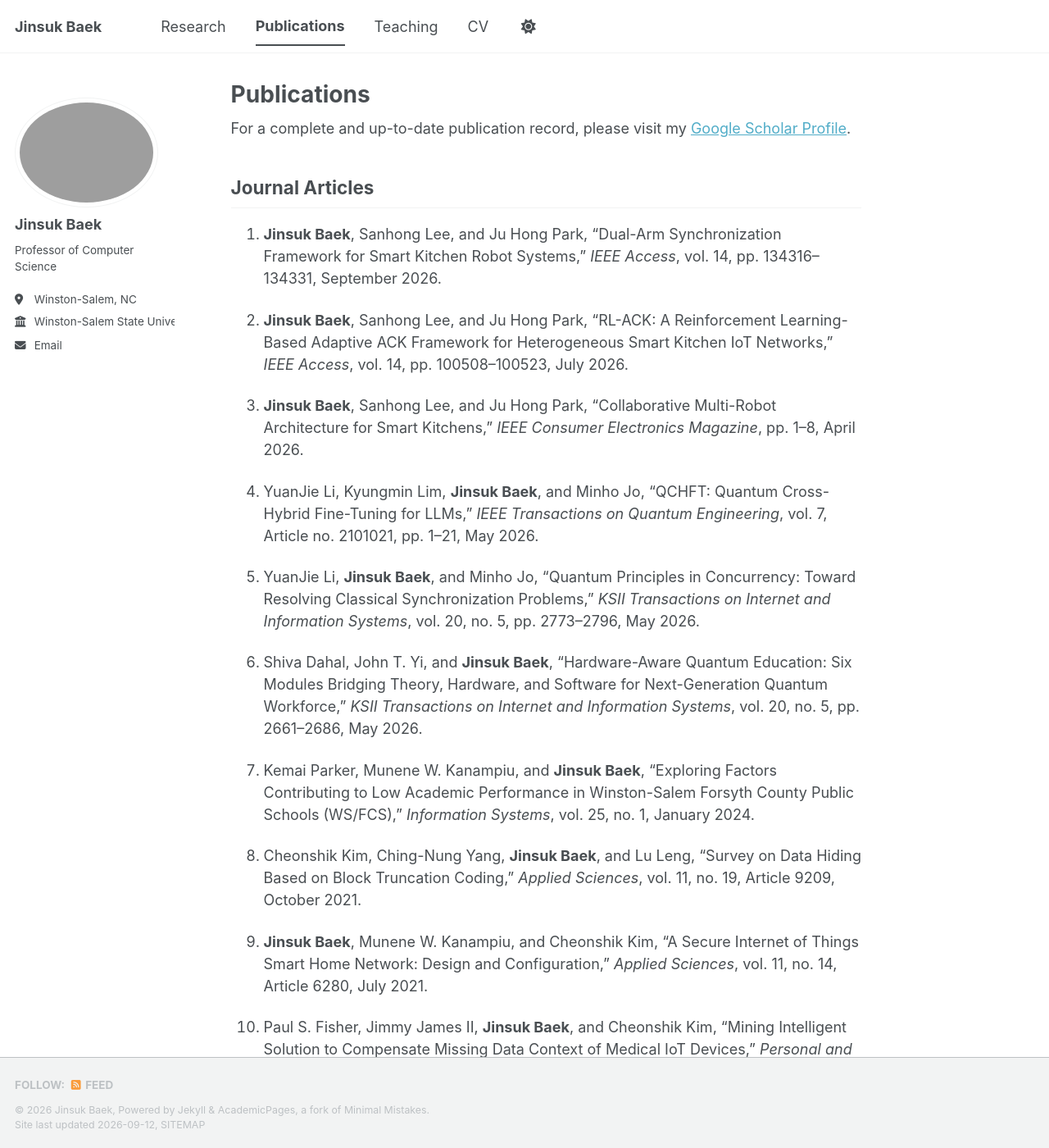
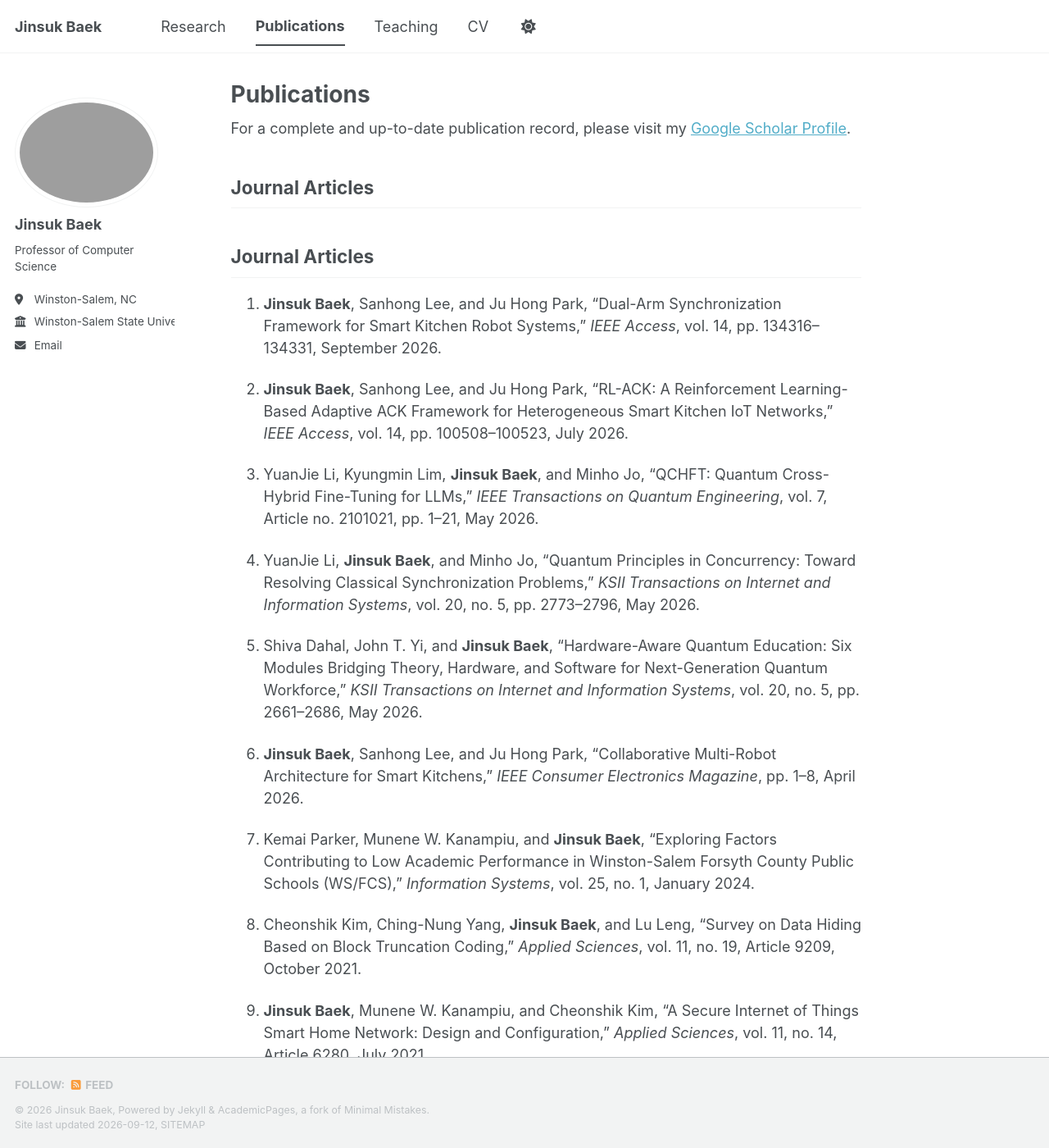
Before and after one commit to Jinsuk-Baek/Jinsuk-Baek.github.io, a Jekyll site: the page built from _pages/publications.md, in a window 1280 px wide and 1400 px high. Shown: the whole window at 82% size. Built offline with Jekyll 4.4.1, drawn with Linux system fonts in a browser that asks for light colours; a style sheet for code colours, icons or effects is not loaded.

Commit message:
Update publications.md

```diff
--- a/_pages/publications.md
+++ b/_pages/publications.md
@@ -9,73 +9,75 @@ For a complete and up-to-date publication record, please visit my
 
 ## Journal Articles
 
-1. **Jinsuk Baek**, Sanhong Lee, and Ju Hong Park, “Dual-Arm Synchronization Framework for Smart Kitchen Robot Systems,” *IEEE Access*, vol. 14, pp. 134316–134331, September 2026.
+## Journal Articles
 
-2. **Jinsuk Baek**, Sanhong Lee, and Ju Hong Park, “RL-ACK: A Reinforcement Learning-Based Adaptive ACK Framework for Heterogeneous Smart Kitchen IoT Networks,” *IEEE Access*, vol. 14, pp. 100508–100523, July 2026.
+34. **Jinsuk Baek**, Sanhong Lee, and Ju Hong Park, “Dual-Arm Synchronization Framework for Smart Kitchen Robot Systems,” *IEEE Access*, vol. 14, pp. 134316–134331, September 2026.
 
-3. **Jinsuk Baek**, Sanhong Lee, and Ju Hong Park, “Collaborative Multi-Robot Architecture for Smart Kitchens,” *IEEE Consumer Electronics Magazine*, pp. 1–8, April 2026.
+33. **Jinsuk Baek**, Sanhong Lee, and Ju Hong Park, “RL-ACK: A Reinforcement Learning-Based Adaptive ACK Framework for Heterogeneous Smart Kitchen IoT Networks,” *IEEE Access*, vol. 14, pp. 100508–100523, July 2026.
 
-4. YuanJie Li, Kyungmin Lim, **Jinsuk Baek**, and Minho Jo, “QCHFT: Quantum Cross-Hybrid Fine-Tuning for LLMs,” *IEEE Transactions on Quantum Engineering*, vol. 7, Article no. 2101021, pp. 1–21, May 2026.
+32. YuanJie Li, Kyungmin Lim, **Jinsuk Baek**, and Minho Jo, “QCHFT: Quantum Cross-Hybrid Fine-Tuning for LLMs,” *IEEE Transactions on Quantum Engineering*, vol. 7, Article no. 2101021, pp. 1–21, May 2026.
 
-5. YuanJie Li, **Jinsuk Baek**, and Minho Jo, “Quantum Principles in Concurrency: Toward Resolving Classical Synchronization Problems,” *KSII Transactions on Internet and Information Systems*, vol. 20, no. 5, pp. 2773–2796, May 2026.
+31. YuanJie Li, **Jinsuk Baek**, and Minho Jo, “Quantum Principles in Concurrency: Toward Resolving Classical Synchronization Problems,” *KSII Transactions on Internet and Information Systems*, vol. 20, no. 5, pp. 2773–2796, May 2026.
 
-6. Shiva Dahal, John T. Yi, and **Jinsuk Baek**, “Hardware-Aware Quantum Education: Six Modules Bridging Theory, Hardware, and Software for Next-Generation Quantum Workforce,” *KSII Transactions on Internet and Information Systems*, vol. 20, no. 5, pp. 2661–2686, May 2026.
+30. Shiva Dahal, John T. Yi, and **Jinsuk Baek**, “Hardware-Aware Quantum Education: Six Modules Bridging Theory, Hardware, and Software for Next-Generation Quantum Workforce,” *KSII Transactions on Internet and Information Systems*, vol. 20, no. 5, pp. 2661–2686, May 2026.
 
-7. Kemai Parker, Munene W. Kanampiu, and **Jinsuk Baek**, “Exploring Factors Contributing to Low Academic Performance in Winston-Salem Forsyth County Public Schools (WS/FCS),” *Information Systems*, vol. 25, no. 1, January 2024.
+29. **Jinsuk Baek**, Sanhong Lee, and Ju Hong Park, “Collaborative Multi-Robot Architecture for Smart Kitchens,” *IEEE Consumer Electronics Magazine*, pp. 1–8, April 2026.
 
-8. Cheonshik Kim, Ching-Nung Yang, **Jinsuk Baek**, and Lu Leng, “Survey on Data Hiding Based on Block Truncation Coding,” *Applied Sciences*, vol. 11, no. 19, Article 9209, October 2021.
+28. Kemai Parker, Munene W. Kanampiu, and **Jinsuk Baek**, “Exploring Factors Contributing to Low Academic Performance in Winston-Salem Forsyth County Public Schools (WS/FCS),” *Information Systems*, vol. 25, no. 1, January 2024.
 
-9. **Jinsuk Baek**, Munene W. Kanampiu, and Cheonshik Kim, “A Secure Internet of Things Smart Home Network: Design and Configuration,” *Applied Sciences*, vol. 11, no. 14, Article 6280, July 2021.
+27. Cheonshik Kim, Ching-Nung Yang, **Jinsuk Baek**, and Lu Leng, “Survey on Data Hiding Based on Block Truncation Coding,” *Applied Sciences*, vol. 11, no. 19, Article 9209, October 2021.
 
-10. Paul S. Fisher, Jimmy James II, **Jinsuk Baek**, and Cheonshik Kim, “Mining Intelligent Solution to Compensate Missing Data Context of Medical IoT Devices,” *Personal and Ubiquitous Computing*, vol. 22, no. 1, pp. 219–224, February 2018.
+26. **Jinsuk Baek**, Munene W. Kanampiu, and Cheonshik Kim, “A Secure Internet of Things Smart Home Network: Design and Configuration,” *Applied Sciences*, vol. 11, no. 14, Article 6280, July 2021.
 
-11. Doowon Kim, **Jinsuk Baek**, Paul S. Fisher, and Sangchul Kim, “fFTP: A Fast File Transfer Protocol for Home N-Screen Platform,” *Personal and Ubiquitous Computing*, vol. 22, no. 1, pp. 143–152, February 2018.
+25. Paul S. Fisher, Jimmy James II, **Jinsuk Baek**, and Cheonshik Kim, “Mining Intelligent Solution to Compensate Missing Data Context of Medical IoT Devices,” *Personal and Ubiquitous Computing*, vol. 22, no. 1, pp. 219–224, February 2018.
 
-12. Paul S. Fisher, Nawaf Aljohani, and **Jinsuk Baek**, “Generation of Finite Inductive, Pseudo Random, Binary Sequences,” *Journal of Information Processing Systems*, vol. 13, no. 6, pp. 1554–1574, December 2017.
+24. Doowon Kim, **Jinsuk Baek**, Paul S. Fisher, and Sangchul Kim, “fFTP: A Fast File Transfer Protocol for Home N-Screen Platform,” *Personal and Ubiquitous Computing*, vol. 22, no. 1, pp. 143–152, February 2018.
 
-13. **Jinsuk Baek** and Cheonshik Kim, “An Energy-Efficient Video Transport Protocol for Personal Cloud-Based Computing,” *Journal of Real-Time Image Processing*, vol. 12, no. 2, pp. 303–310, June 2016.
+23. Paul S. Fisher, Nawaf Aljohani, and **Jinsuk Baek**, “Generation of Finite Inductive, Pseudo Random, Binary Sequences,” *Journal of Information Processing Systems*, vol. 13, no. 6, pp. 1554–1574, December 2017.
 
-14. **Jinsuk Baek**, Min Gyung Kwak, and Paul S. Fisher, “A Smart Backoff Scheme for Multicast Flows in Wireless LAN,” *The Smart Computing Review*, vol. 5, no. 3, pp. 159–167, June 2015. **Invited Paper.**
+22. **Jinsuk Baek** and Cheonshik Kim, “An Energy-Efficient Video Transport Protocol for Personal Cloud-Based Computing,” *Journal of Real-Time Image Processing*, vol. 12, no. 2, pp. 303–310, June 2016.
 
-15. Paul S. Fisher, **Jinsuk Baek**, and Howard Fisher, “APPMPS: An Asynchronous, Parallel, Plastic, Multi-Processing System,” *IEEE Systems Journal*, vol. 9, no. 2, pp. 382–392, June 2015.
+21. **Jinsuk Baek**, Min Gyung Kwak, and Paul S. Fisher, “A Smart Backoff Scheme for Multicast Flows in Wireless LAN,” *The Smart Computing Review*, vol. 5, no. 3, pp. 159–167, June 2015. **Invited Paper.**
 
-16. Yong woon Ahn, Albert M. K. Cheng, **Jinsuk Baek**, Minho Jo, and Hsiao-Hwa Chen, “An Auto-Scaling Mechanism for Virtual Resources to Support Mobile, Pervasive, Real-time, Healthcare Applications in Cloud Computing,” *IEEE Network*, vol. 27, no. 5, pp. 62–68, October 2013.
+20. Paul S. Fisher, **Jinsuk Baek**, and Howard Fisher, “APPMPS: An Asynchronous, Parallel, Plastic, Multi-Processing System,” *IEEE Systems Journal*, vol. 9, no. 2, pp. 382–392, June 2015.
 
-17. Mohammad M. Fuad, Debzani Deb, and **Jinsuk Baek**, “Static Analysis, Code Transformation and Runtime Profiling for Self-healing,” *Journal of Computers*, vol. 8, no. 5, pp. 1127–1135, May 2013.
+19. Yong woon Ahn, Albert M. K. Cheng, **Jinsuk Baek**, Minho Jo, and Hsiao-Hwa Chen, “An Auto-Scaling Mechanism for Virtual Resources to Support Mobile, Pervasive, Real-time, Healthcare Applications in Cloud Computing,” *IEEE Network*, vol. 27, no. 5, pp. 62–68, October 2013.
 
-18. **Jinsuk Baek**, Min Gyung Kwak, and Paul S. Fisher, “A Hybrid Upstream Bandwidth Allocation Method for Multimedia Communications in EPONs,” *IEEK Transactions on Smart Processing and Computing*, vol. 1, no. 1, pp. 27–33, August 2012. **Invited Paper.**
+18. Mohammad M. Fuad, Debzani Deb, and **Jinsuk Baek**, “Static Analysis, Code Transformation and Runtime Profiling for Self-healing,” *Journal of Computers*, vol. 8, no. 5, pp. 1127–1135, May 2013.
 
-19. **Jinsuk Baek**, Paul S. Fisher, Minho Jo, and Hsiao-Hwa Chen, “A Reliable Overlay Video Transport Protocol for Multicast Agents in Wireless Mesh Networks,” *International Journal of Communication Systems*, vol. 25, no. 5, pp. 553–570, May 2012.
+17. **Jinsuk Baek**, Min Gyung Kwak, and Paul S. Fisher, “A Hybrid Upstream Bandwidth Allocation Method for Multimedia Communications in EPONs,” *IEEK Transactions on Smart Processing and Computing*, vol. 1, no. 1, pp. 27–33, August 2012. **Invited Paper.**
 
-20. **Jinsuk Baek**, Doowon Kim, Paul S. Fisher, and Minho Jo, “An Adaptive Primary Path Switching Scheme for Seamless mSCTP Handover,” *The Smart Computing Review*, vol. 1, no. 2, pp. 150–160, December 2011. **Invited Paper.**
+16. **Jinsuk Baek**, Paul S. Fisher, Minho Jo, and Hsiao-Hwa Chen, “A Reliable Overlay Video Transport Protocol for Multicast Agents in Wireless Mesh Networks,” *International Journal of Communication Systems*, vol. 25, no. 5, pp. 553–570, May 2012.
 
-21. Yong woon Ahn, **Jinsuk Baek**, Albert M. K. Cheng, Paul S. Fisher, and Minho Jo, “A Fair Transmission Opportunity by Detecting and Punishing the Malicious Wireless Stations in IEEE 802.11e EDCA Network,” *IEEE Systems Journal*, vol. 5, no. 4, pp. 486–494, December 2011.
+15. **Jinsuk Baek**, Doowon Kim, Paul S. Fisher, and Minho Jo, “An Adaptive Primary Path Switching Scheme for Seamless mSCTP Handover,” *The Smart Computing Review*, vol. 1, no. 2, pp. 150–160, December 2011. **Invited Paper.**
 
-22. **Jinsuk Baek**, Jan Fischer, Hsiao-Hwa Chen, and Minho Jo, “On a Moving Direction Pattern Based MAP Selection Model for HMIPv6 Networks,” *Computer Communications*, vol. 34, no. 2, pp. 150–158, February 2011.
+14. Yong woon Ahn, **Jinsuk Baek**, Albert M. K. Cheng, Paul S. Fisher, and Minho Jo, “A Fair Transmission Opportunity by Detecting and Punishing the Malicious Wireless Stations in IEEE 802.11e EDCA Network,” *IEEE Systems Journal*, vol. 5, no. 4, pp. 486–494, December 2011.
 
-23. **Jinsuk Baek**, Sun Kyong An, and Paul S. Fisher, “Dynamic Cluster Header Selection and Conditional Re-clustering for Energy Efficient Wireless Sensor Networks,” *IEEE Transactions on Consumer Electronics*, vol. 56, no. 4, pp. 2249–2257, November 2010.
+13. **Jinsuk Baek**, Jan Fischer, Hsiao-Hwa Chen, and Minho Jo, “On a Moving Direction Pattern Based MAP Selection Model for HMIPv6 Networks,” *Computer Communications*, vol. 34, no. 2, pp. 150–158, February 2011.
 
-24. **Jinsuk Baek**, Paul S. Fisher, Minho Jo, and Hsiao-Hwa Chen, “A Lightweight SCTP for Partial Reliable Overlay Video Multicast Service for Mobile Terminals,” *IEEE Transactions on Multimedia*, vol. 12, no. 7, pp. 754–766, November 2010.
+12. **Jinsuk Baek**, Sun Kyong An, and Paul S. Fisher, “Dynamic Cluster Header Selection and Conditional Re-clustering for Energy Efficient Wireless Sensor Networks,” *IEEE Transactions on Consumer Electronics*, vol. 56, no. 4, pp. 2249–2257, November 2010.
 
-25. Tarandeep Kaur and **Jinsuk Baek**, “A Strategic Deployment and Cluster-Header Selection for Wireless Sensor Networks,” *IEEE Transactions on Consumer Electronics*, vol. 55, no. 4, pp. 1890–1897, November 2009.
+11. **Jinsuk Baek**, Paul S. Fisher, Minho Jo, and Hsiao-Hwa Chen, “A Lightweight SCTP for Partial Reliable Overlay Video Multicast Service for Mobile Terminals,” *IEEE Transactions on Multimedia*, vol. 12, no. 7, pp. 754–766, November 2010.
 
-26. Young woon Ahn, Albert Cheng, **Jinsuk Baek**, and Paul S. Fisher, “A Multiplayer, Real Time, Game Protocol Architecture to Reduce Network Latency,” *IEEE Transactions on Consumer Electronics*, vol. 55, no. 4, pp. 1883–1889, November 2009.
+10. Tarandeep Kaur and **Jinsuk Baek**, “A Strategic Deployment and Cluster-Header Selection for Wireless Sensor Networks,” *IEEE Transactions on Consumer Electronics*, vol. 55, no. 4, pp. 1890–1897, November 2009.
 
-27. **Jinsuk Baek**, Kaur Gurpreet, and Junghoon Yang, “A New Hybrid Caching Architecture for Cooperative Caching,” *Journal of Ubiquitous Convergence Technology*, vol. 2, no. 1, pp. 1–11, August 2008.
+9. Young woon Ahn, Albert Cheng, **Jinsuk Baek**, and Paul S. Fisher, “A Multiplayer, Real Time, Game Protocol Architecture to Reduce Network Latency,” *IEEE Transactions on Consumer Electronics*, vol. 55, no. 4, pp. 1883–1889, November 2009.
 
-28. **Jinsuk Baek** and Jehan-François Pâris, “A Scalable Recovery Tree Construction Considering Packet Losses Correlation for Reliable Multicast,” *KSII Transactions on Internet and Information Systems*, vol. 2, no. 2, pp. 82–102, April 2008.
+8. **Jinsuk Baek**, Kaur Gurpreet, and Junghoon Yang, “A New Hybrid Caching Architecture for Cooperative Caching,” *Journal of Ubiquitous Convergence Technology*, vol. 2, no. 1, pp. 1–11, August 2008.
 
-29. **Jinsuk Baek**, Paul S. Fisher, and Mingyung Kwak, “FI-Based Local Group Key Generation/Distribution for Mobile Multicast in a Hierarchical Mobile IPv6 Network,” *KSII Transactions on Internet and Information Systems*, vol. 2, no. 1, pp. 5–22, February 2008.
+7. **Jinsuk Baek** and Jehan-François Pâris, “A Scalable Recovery Tree Construction Considering Packet Losses Correlation for Reliable Multicast,” *KSII Transactions on Internet and Information Systems*, vol. 2, no. 2, pp. 82–102, April 2008.
 
-30. **Jinsuk Baek**, Cheonshik Kim, and YouSik Hong, “Packet Loss Patterns Adaptive Feedback Scheduling for Reliable Multicast,” *Journal of Ubiquitous Convergence Technology*, vol. 1, no. 1, pp. 28–34, November 2007.
+6. **Jinsuk Baek**, Paul S. Fisher, and Mingyung Kwak, “FI-Based Local Group Key Generation/Distribution for Mobile Multicast in a Hierarchical Mobile IPv6 Network,” *KSII Transactions on Internet and Information Systems*, vol. 2, no. 1, pp. 5–22, February 2008.
 
-31. **Jinsuk Baek** and Wood Kanampiu, “A NAK Suppression Scheme for Group Communications Considering the Spatial Locality of Packet Losses,” *International Journal of Computer Science and Network Security*, vol. 6, no. 10, pp. 158–167, October 2006.
+5. **Jinsuk Baek**, Cheonshik Kim, and YouSik Hong, “Packet Loss Patterns Adaptive Feedback Scheduling for Reliable Multicast,” *Journal of Ubiquitous Convergence Technology*, vol. 1, no. 1, pp. 28–34, November 2007.
 
-32. **Jinsuk Baek** and Eunjung Lee, “A Dynamic Authentication, Authorization, and Accounting (AAA) Resolution for Hierarchical Mobile IPv6 Network,” *International Journal of Computer Science and Network Security*, vol. 6, no. 7B, pp. 170–179, July 2006.
+4. **Jinsuk Baek** and Wood Kanampiu, “A NAK Suppression Scheme for Group Communications Considering the Spatial Locality of Packet Losses,” *International Journal of Computer Science and Network Security*, vol. 6, no. 10, pp. 158–167, October 2006.
 
-33. **Jinsuk Baek** and Eunjung Lee, “A Dual Mode Buffer for Reliable Multicast in Mobile IP Networks,” *International Journal of Computer Science and Network Security*, vol. 6, no. 5B, pp. 1–8, May 2006.
+3. **Jinsuk Baek** and Eunjung Lee, “A Dynamic Authentication, Authorization, and Accounting (AAA) Resolution for Hierarchical Mobile IPv6 Network,” *International Journal of Computer Science and Network Security*, vol. 6, no. 7B, pp. 170–179, July 2006.
 
-34. **Jinsuk Baek** and Jehan-François Pâris, “A Heuristic Buffer Management and Retransmission Control Scheme for Tree-Based Reliable Multicast,” *ETRI Journal*, vol. 27, no. 1, pp. 1–12, February 2005.
+2. **Jinsuk Baek** and Eunjung Lee, “A Dual Mode Buffer for Reliable Multicast in Mobile IP Networks,” *International Journal of Computer Science and Network Security*, vol. 6, no. 5B, pp. 1–8, May 2006.
+
+1. **Jinsuk Baek** and Jehan-François Pâris, “A Heuristic Buffer Management and Retransmission Control Scheme for Tree-Based Reliable Multicast,” *ETRI Journal*, vol. 27, no. 1, pp. 1–12, February 2005.
 
 
 ## Refereed Conference Papers
```
